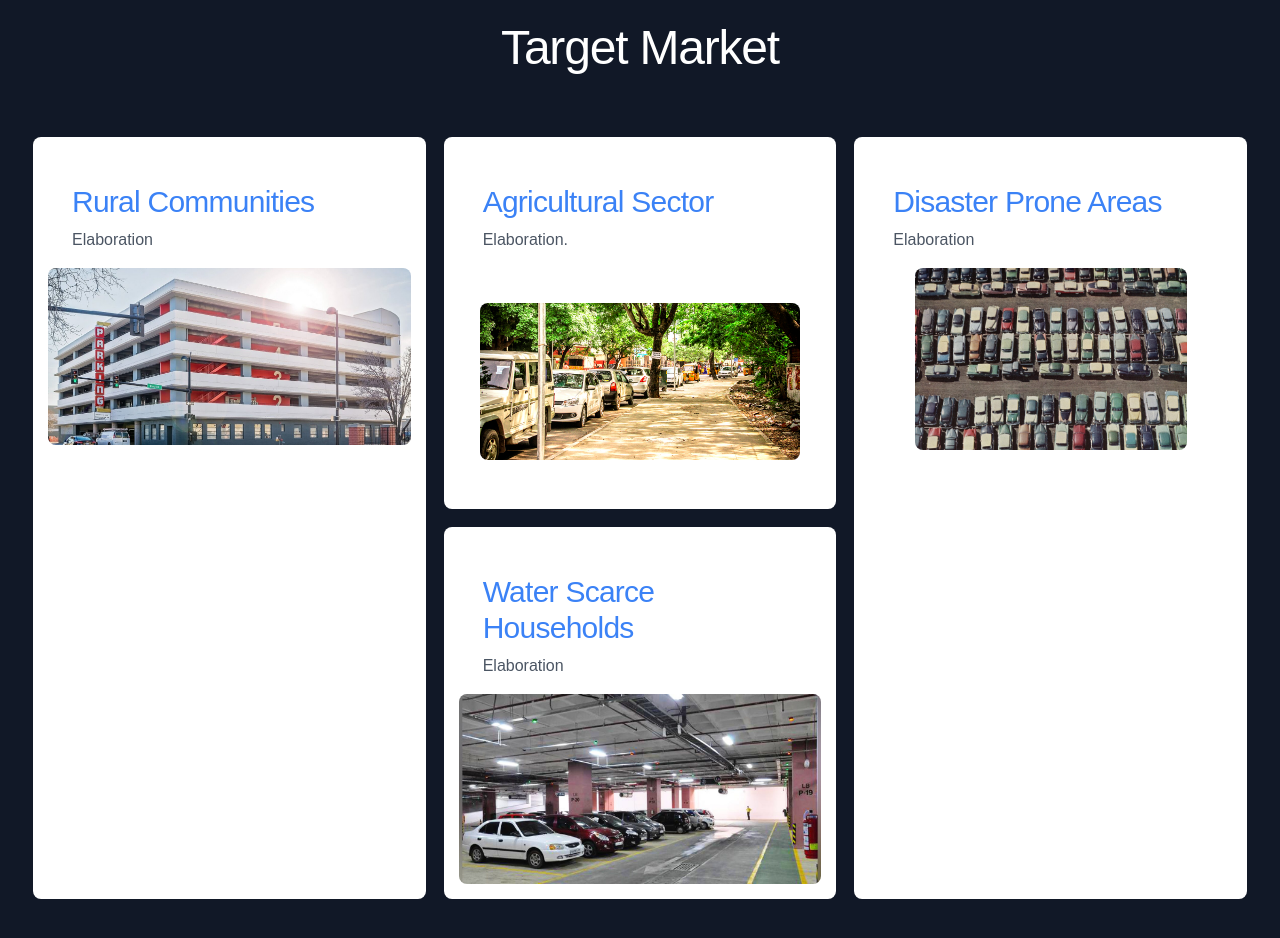
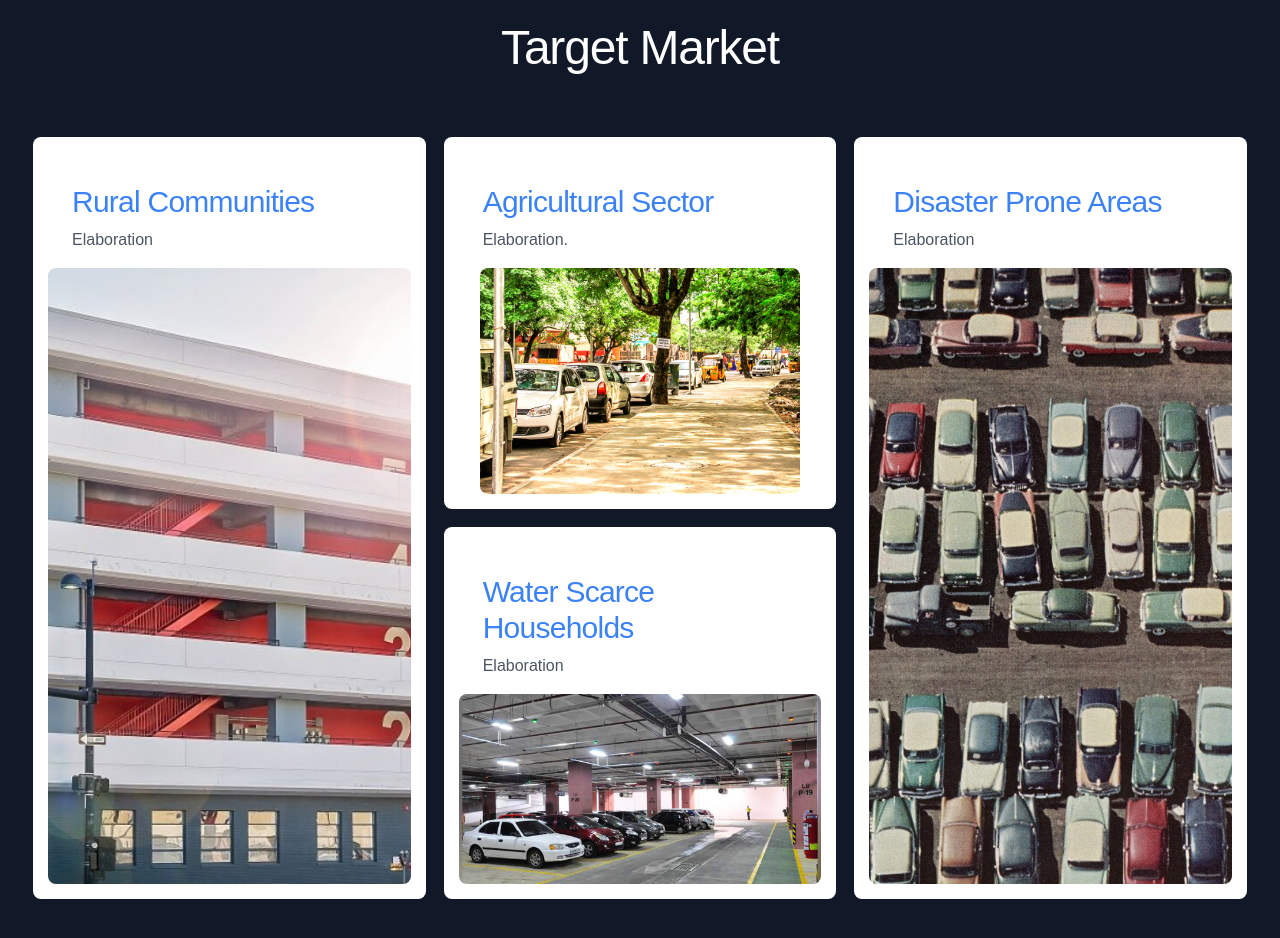
Before and after one commit to anantamSAJS/Anantam.co, a plain HTML site: page product.html in a window 1280 px wide. Shown: the part 2780-3718 px from the top of the page. Drawn offline with nearby package versions, Linux system fonts and the light colour scheme.

Commit message:
Update product.html

```diff
--- a/product.html
+++ b/product.html
@@ -350,54 +350,54 @@
         <p class="mx-auto mt-2 max-w-lg text-pretty text-center text-4xl font-medium tracking-tight text-white sm:text-5xl">Target Market</p>
         <div class="mt-10 grid gap-4 sm:mt-16 lg:grid-cols-3 lg:grid-rows-2">
             <!-- Urban Parking Garages -->
-            <div class="relative lg:row-span-2 transition-transform duration-300 transform hover:scale-105">
+            <div class="relative lg:row-span-2 transition-transform duration-300 transform hover:scale-105 flex flex-col">
                 <div class="absolute inset-px rounded-lg bg-white lg:rounded-l-[2rem]"></div>
-                <div class="relative flex h-full flex-col overflow-hidden rounded-[calc(theme(borderRadius.lg)+1px)] lg:rounded-l-[calc(2rem+1px)]">
+                <div class="relative flex flex-col overflow-hidden rounded-[calc(theme(borderRadius.lg)+1px)] lg:rounded-l-[calc(2rem+1px)] flex-grow">
                     <div class="px-8 pb-3 pt-8 sm:px-10 sm:pb-0 sm:pt-10">
                         <p class="mt-2 text-3xl font-medium tracking-tight text-blue-500 max-lg:text-center">Rural Communities</p>
                         <p class="mt-2 max-w-lg text-sm/6 text-gray-600 max-lg:text-center">Elaboration</p>
                     </div>
-                    <div class="relative min-h-[25rem] w-full grow flex items-center justify-center p-4">
-                        <img class="object-cover rounded-lg" src="Components/urbanparking.jpeg" alt="Urban Parking" />
+                    <div class="relative min-h-[25rem] w-full grow flex items-center justify-center p-4 flex-grow">
+                        <img class="object-cover rounded-lg w-full h-full" src="Components/urbanparking.jpeg" alt="Urban Parking" />
                     </div>
                 </div>
             </div>
             <!-- Municipal Parking Lots -->
-            <div class="relative max-lg:row-start-1 transition-transform duration-300 transform hover:scale-105">
+            <div class="relative max-lg:row-start-1 transition-transform duration-300 transform hover:scale-105 flex flex-col">
                 <div class="absolute inset-px rounded-lg bg-white max-lg:rounded-t-[2rem]"></div>
-                <div class="relative flex h-full flex-col overflow-hidden rounded-[calc(theme(borderRadius.lg)+1px)] max-lg:rounded-t-[calc(2rem+1px)]">
+                <div class="relative flex flex-col overflow-hidden rounded-[calc(theme(borderRadius.lg)+1px)] max-lg:rounded-t-[calc(2rem+1px)] flex-grow">
                     <div class="px-8 pt-8 sm:px-10 sm:pt-10">
                         <p class="mt-2 text-3xl font-medium tracking-tight text-blue-500 max-lg:text-center">Agricultural Sector</p>
                         <p class="mt-2 max-w-lg text-sm/6 text-gray-600 max-lg:text-center">Elaboration.</p>
                     </div>
-                    <div class="flex flex-1 items-center justify-center p-4">
-                        <img class="max-w-xs rounded-lg" src="Components/Municipal.jpg" alt="Municipal Parking" />
+                    <div class="flex flex-1 items-center justify-center p-4 flex-grow">
+                        <img class="max-w-xs rounded-lg w-full h-full object-cover" src="Components/Municipal.jpg" alt="Municipal Parking" />
                     </div>
                 </div>
             </div>
             <!-- Shopping Malls -->
-            <div class="relative max-lg:row-start-3 lg:col-start-2 lg:row-start-2 transition-transform duration-300 transform hover:scale-105">
+            <div class="relative max-lg:row-start-3 lg:col-start-2 lg:row-start-2 transition-transform duration-300 transform hover:scale-105 flex flex-col">
                 <div class="absolute inset-px rounded-lg bg-white"></div>
-                <div class="relative flex h-full flex-col overflow-hidden rounded-[calc(theme(borderRadius.lg)+1px)]">
+                <div class="relative flex flex-col overflow-hidden rounded-[calc(theme(borderRadius.lg)+1px)] flex-grow">
                     <div class="px-8 pt-8 sm:px-10 sm:pt-10">
                         <p class="mt-2 text-3xl font-medium tracking-tight text-blue-500 max-lg:text-center">Water Scarce Households</p>
                         <p class="mt-2 max-w-lg text-sm/6 text-gray-600 max-lg:text-center">Elaboration</p>
                     </div>
-                    <div class="flex flex-1 items-center justify-center p-4">
-                        <img class="h-[min(152px,40cqw)] object-cover object-center rounded-lg" src="Components/Shopping.jpg" alt="Shopping Mall" />
+                    <div class="flex flex-1 items-center justify-center p-4 flex-grow">
+                        <img class="h-[min(152px,40cqw)] object-cover object-center rounded-lg w-full h-full" src="Components/Shopping.jpg" alt="Shopping Mall" />
                     </div>
                 </div>
             </div>
             <!-- Event Venues -->
-            <div class="relative lg:row-span-2 transition-transform duration-300 transform hover:scale-105">
+            <div class="relative lg:row-span-2 transition-transform duration-300 transform hover:scale-105 flex flex-col">
                 <div class="absolute inset-px rounded-lg bg-white max-lg:rounded-b-[2rem] lg:rounded-r-[2rem]"></div>
-                <div class="relative flex h-full flex-col overflow-hidden rounded-[calc(theme(borderRadius.lg)+1px)] max-lg:rounded-b-[calc(2rem+1px)] lg:rounded-r-[calc(2rem+1px)]">
+                <div class="relative flex flex-col overflow-hidden rounded-[calc(theme(borderRadius.lg)+1px)] max-lg:rounded-b-[calc(2rem+1px)] lg:rounded-r-[calc(2rem+1px)] flex-grow">
                     <div class="px-8 pb-3 pt-8 sm:px-10 sm:pb-0 sm:pt-10">
                         <p class="mt-2 text-3xl font-medium tracking-tight text-blue-500 max-lg:text-center">Disaster Prone Areas</p>
                         <p class="mt-2 max-w-lg text-sm/6 text-gray-600 max-lg:text-center">Elaboration</p>
                     </div>
-                    <div class="relative min-h-[25rem] w-full grow flex items-center justify-center p-4">
-                        <img class="object-cover w-3/4 rounded-lg" src="Components/Event.jpg" alt="Event Venues" />
+                    <div class="relative min-h-[25rem] w-full grow flex items-center justify-center p-4 flex-grow">
+                        <img class="object-cover w-3/4 rounded-lg w-full h-full" src="Components/Event.jpg" alt="Event Venues" />
                     </div>
                 </div>
             </div>
```
